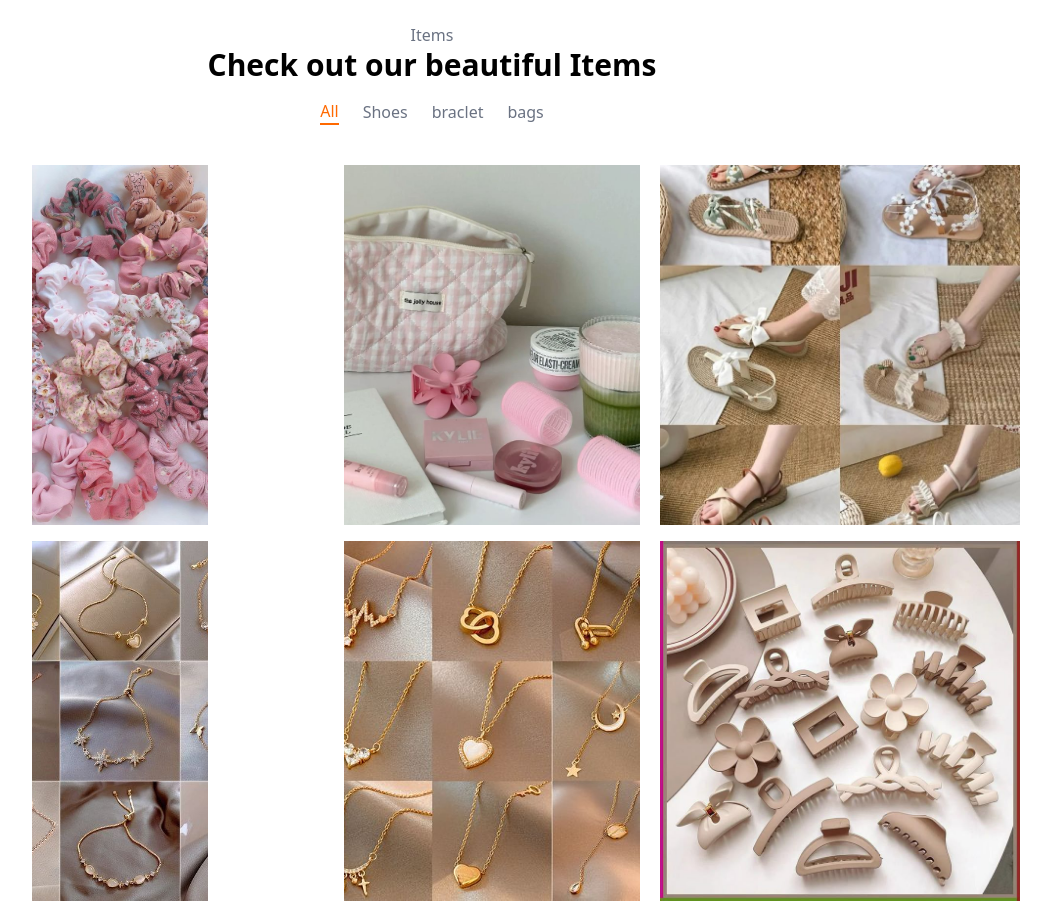
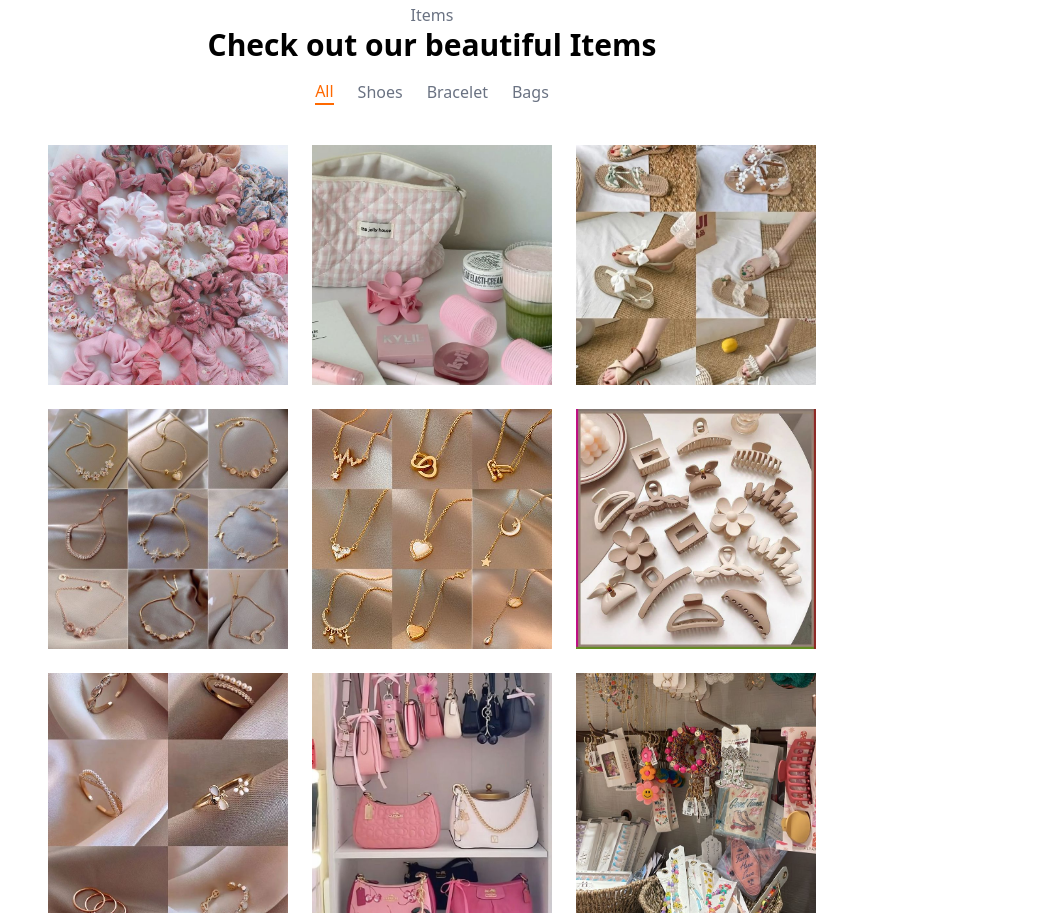
Before and after one commit to vithurshana20/assignment4, a plain HTML site: page index.html in a window 1280 px wide. Shown: the part 1501-2414 px from the top of the page, without its empty margins (208-1259 px from the left). Drawn offline with nearby package versions, Linux system fonts and the light colour scheme.

Commit message:
add the image

```diff
--- a/index.html
+++ b/index.html
@@ -53,7 +53,7 @@
       </button>
     </div>
     <div clas="flex">
-      <img src="./assets/_ (7).jpeg" class="mr-30">
+      <img src="./assets/photo 1.jpg" class="mr-30">
     </div>
   </section>
   <!-- section2 -->
@@ -78,53 +78,55 @@
   </section>
   <!-- section3 -->
   <!-- section4 -->
-  <section class=" w-full h-screen items-center" id="pro">
-    <div class="text-center mt-15">
+  <section class="w-full h-screen flex flex-col items-center" id="pro">
+    <div class="text-center mt-10">
       <h3 class="text-gray-500">Items</h3>
       <h2 class="text-3xl font-bold">Check out our beautiful Items</h2>
       <div class="mt-4 flex justify-center space-x-6 text-gray-500">
-        <button class="text-orange-500 border-b-2">All</button>
+        <button class="text-orange-500 border-b-2 border-orange-500">All</button>
         <button class="hover:text-orange-500">Shoes</button>
-        <button class="hover:text-orange-500">braclet</button>
-        <button class="hover:text-orange-500">bags</button>
+        <button class="hover:text-orange-500">Bracelet</button>
+        <button class="hover:text-orange-500">Bags</button>
       </div>
     </div>
-    <div class="mt-10 grid grid-cols-3 gap-4">
-      <div class="ml-60">
-       <a href="index1.html" ><img
-          src="assets/🎀 (2).jpeg"
-          class="w-90 h-90 object-cover"></a>
+
+    <div class="mt-10 grid grid-cols-1 md:grid-cols-2 lg:grid-cols-3 gap-6">
+      <div class="flex justify-center">
+        <a href="index1.html">
+          <img src="assets/🎀 (2).jpeg" class="w-60 h-60 object-cover" alt="Item 1">
+        </a>
       </div>
-      <div class="ml-30">
+      <div class="flex justify-center">
         <a href="index2.html">
-        <img src="./assets/_ (11).jpeg" class="w-90 h-90 object-cover"></a>
+          <img src="./assets/_ (11).jpeg" class="w-60 h-60 object-cover" alt="Item 2">
+        </a>
       </div>
-      <div class="ml-1">
+      <div class="flex justify-center">
         <a href="index3.html">
-        <img src="./assets/𝗮 𝘇 𝘂 𝗿 𝗲 🍓.jpeg" class="w-90 h-90 object-cover"></a>
+          <img src="./assets/𝗮 𝘇 𝘂 𝗿 𝗲 🍓.jpeg" class="w-60 h-60 object-cover" alt="Item 3">
+        </a>
       </div>
-      <div class="ml-60">
-        <img src="./assets/339c9b9f-cd9a-4067-a219-356aaa5bf4b6.jpeg" class="w-90 h-90 object-cover">
+      <div class="flex justify-center">
+        <img src="./assets/339c9b9f-cd9a-4067-a219-356aaa5bf4b6.jpeg" class="w-60 h-60 object-cover" alt="Item 4">
       </div>
-      <div class="ml-30">
-        <img src="./assets/4775cdc0-169f-4253-b2cd-195752063115.jpeg"
-          class="w-90 h-90 object-cover">
+      <div class="flex justify-center">
+        <img src="./assets/4775cdc0-169f-4253-b2cd-195752063115.jpeg" class="w-60 h-60 object-cover" alt="Item 5">
       </div>
-      <div class="ml-1">
-        <img src="./assets/Exercise and Menopause_ Ways Exercise Improves Menopause.jpeg" class="w-90 h-90 object-cover">
+      <div class="flex justify-center">
+        <img src="./assets/Exercise and Menopause_ Ways Exercise Improves Menopause.jpeg" class="w-60 h-60 object-cover" alt="Item 6">
       </div>
-      <div class="ml-60">
-        <img src="./assets/worth buying.jpeg" class="w-90 h-90 object-cover">
+      <div class="flex justify-center">
+        <img src="./assets/worth buying.jpeg" class="w-60 h-60 object-cover" alt="Item 7">
       </div>
-      <div class="ml-30">
-        <img src="./assets/_ (8).jpeg" class="w-90 h-90 object-cover">
+      <div class="flex justify-center">
+        <img src="./assets/_ (8).jpeg" class="w-60 h-60 object-cover" alt="Item 8">
       </div>
-      <div class="ml-1">
-        <img src="./assets/Keychains.jpeg"
-          class="w-90 h-90 object-cover">
+      <div class="flex justify-center">
+        <img src="./assets/Keychains.jpeg" class="w-60 h-60 object-cover" alt="Item 9">
       </div>
     </div>
   </section>
+
   <!-- section4 -->
   <!-- section5 -->
   <section class=" w-full h-100 items-center" id="team">
```
Also changed, not shown: assets/photo 1.jpg (renamed from assets/_ (7).jpeg).
